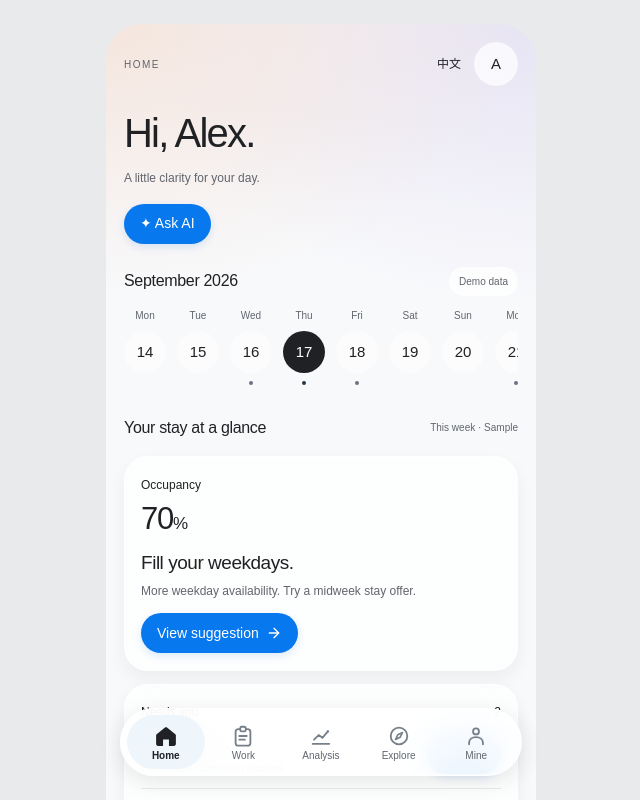
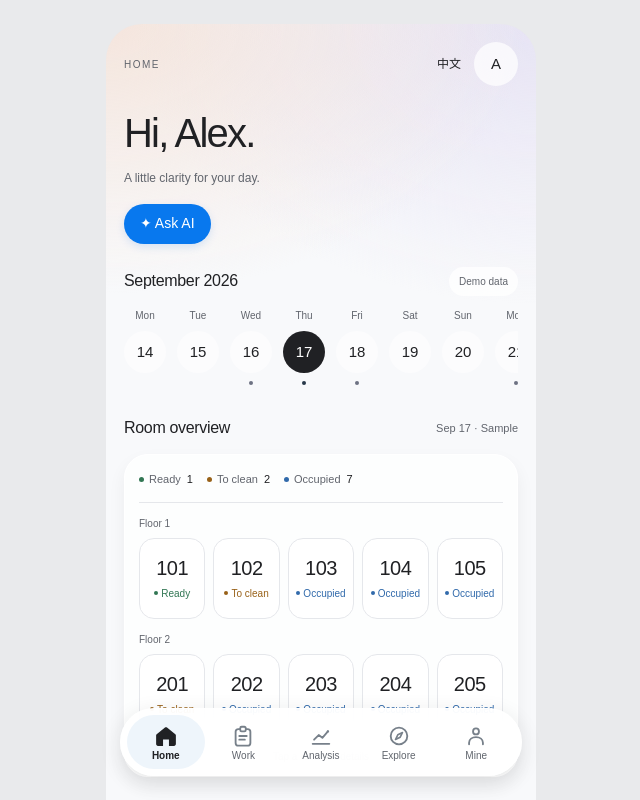
Before and after one commit to Flesymevoli/staycraft, a Next.js app in the folder frontend/: page /native-home in a window 1280 px wide. Shown: the top 800 px of the page, without its empty margins (319-959 px from the left). Built offline with nearby package versions, Linux system fonts and the light colour scheme; a web font is replaced by a local one.

Commit message:
feat: preview room status board on Home

```diff
--- a/frontend/src/components/home-client.tsx
+++ b/frontend/src/components/home-client.tsx
@@ -5,6 +5,7 @@ import Image from "next/image";
 import Link from "next/link";
 import { ArrowRight, Check, X } from "lucide-react";
 import { useDemoStorage } from "./demo-storage";
+import { RoomBoard } from "./room-board";
 import "./native-home.css";
 
 type Language = "en" | "zh";
@@ -135,6 +136,8 @@ export function HomeClient() {
           )}
         </section>
 
+        <RoomBoard zh={zh} />
+
         <section className="native-overview" aria-label={t("Your stay at a glance", "经营一览")}>
           <div className="native-section-head native-overview-head"><h2>{t("Your stay at a glance", "经营一览")}</h2><small>{t("This week · Sample", "本周 · 示例")}</small></div>
           <article className="native-card">
--- /dev/null
+++ b/frontend/src/components/room-board.css
@@ -0,0 +1,31 @@
+.room-board { margin-top: 27px; --room-ready: #317653; --room-cleaning: #986118; --room-occupied: #316aab; }
+.room-board .native-section-head { margin-bottom: 14px; }
+.room-board .native-section-head small { font-size: 11px; color: var(--muted); }
+.room-board-surface { padding: 16px 14px 12px; background: var(--card-surface); border: 1px solid white; border-radius: var(--card-radius); box-shadow: var(--card-shadow); }
+.room-board-legend { display: flex; flex-wrap: wrap; gap: 14px; padding-bottom: 15px; border-bottom: 1px solid var(--hairline); }
+.room-board-legend > span { display: inline-flex; align-items: center; gap: 5px; color: var(--muted); font-size: 11px; }
+.room-board-legend b { margin-left: 1px; color: var(--ink); font-weight: 500; font-variant-numeric: tabular-nums; }
+.room-state-ready { --room-status-color: var(--room-ready); --room-status-bg: #f0f7f2; }
+.room-state-cleaning { --room-status-color: var(--room-cleaning); --room-status-bg: #fbf5e9; }
+.room-state-occupied { --room-status-color: var(--room-occupied); --room-status-bg: #eff5fc; }
+.room-board i { flex-shrink: 0; width: 5px; height: 5px; border-radius: 50%; background: var(--room-status-color); }
+.room-floor { margin-top: 13px; }
+.room-floor-label { display: block; margin-bottom: 7px; color: var(--muted); font-size: 10px; }
+.room-grid { display: grid; grid-template-columns: repeat(5, minmax(0, 1fr)); gap: 8px; }
+.room-tile { display: flex; flex-direction: column; align-items: center; justify-content: center; gap: 9px; min-width: 0; min-height: 81px; padding: 12px 3px; border: 1px solid var(--hairline); border-radius: 15px; background: #fff; color: var(--ink); transition: border-color .16s, background .16s; }
+.room-tile.is-selected { border-color: var(--blue); background: var(--room-status-bg); }
+.room-number { font-size: 20px; line-height: 1; font-weight: 500; letter-spacing: -.025em; font-variant-numeric: tabular-nums; }
+.room-tile-status { display: inline-flex; align-items: center; justify-content: center; gap: 3px; color: var(--room-status-color); font-size: 10px; line-height: 1.3; }
+.room-tile-status i { width: 4px; height: 4px; }
+.room-detail { margin-top: 15px; padding-top: 10px; border-top: 1px solid var(--hairline); animation: native-appear .16s ease-out; }
+.room-detail-heading { display: flex; align-items: center; justify-content: space-between; }
+.room-detail-heading strong { display: flex; align-items: center; gap: 7px; font-size: 16px; font-weight: 500; }
+.room-detail-heading > button { display: grid; place-items: center; height: 44px; width: 44px; border: 0; border-radius: 50%; color: var(--muted); background: transparent; }
+.room-detail dl { display: grid; grid-template-columns: 1fr 1fr; gap: 12px; margin: 8px 0 14px; }
+.room-detail dt { margin-bottom: 5px; color: var(--muted); font-size: 11px; }
+.room-detail dd { margin: 0; font-size: 13px; }
+.room-detail p { margin: 8px 0 12px; color: var(--muted); font-size: 12px; line-height: 1.5; }
+.room-clean-button { display: inline-flex; align-items: center; justify-content: center; gap: 5px; min-height: 44px; padding: 0 14px; border: 0; border-radius: 22px; background: #eef5fb; color: #1765ae; font-size: 12px; }
+.room-detail .room-demo-feedback { color: var(--room-ready); }
+.room-board-hint { margin: 14px 0 0; text-align: center; color: var(--muted); font-size: 10px; }
+@media (max-width: 359px) { .room-grid { grid-template-columns: repeat(3, minmax(0, 1fr)); } }
--- /dev/null
+++ b/frontend/src/components/room-board.tsx
@@ -0,0 +1,58 @@
+"use client";
+
+import { useState } from "react";
+import { BedDouble, Check, ChevronDown } from "lucide-react";
+import "./room-board.css";
+
+type Status = "ready" | "cleaning" | "occupied";
+type Room = { number: string; status: Status; note: [string, string] };
+const rooms: Room[] = [
+  { number: "101", status: "ready", note: ["No arrival today", "今日无预订"] },
+  { number: "102", status: "cleaning", note: ["Arrival today · 14:00", "今日 14:00 入住"] },
+  { number: "103", status: "occupied", note: ["Check-out tomorrow", "明日退房"] },
+  { number: "104", status: "occupied", note: ["Check-out Sep 19", "9 月 19 日退房"] },
+  { number: "105", status: "occupied", note: ["Check-out tomorrow", "明日退房"] },
+  { number: "201", status: "cleaning", note: ["Checked out · 11:00", "已于 11:00 退房"] },
+  { number: "202", status: "occupied", note: ["Check-out Sep 20", "9 月 20 日退房"] },
+  { number: "203", status: "occupied", note: ["Check-out tomorrow", "明日退房"] },
+  { number: "204", status: "occupied", note: ["Check-out Sep 19", "9 月 19 日退房"] },
+  { number: "205", status: "occupied", note: ["Check-out Sep 20", "9 月 20 日退房"] },
+];
+const labels: Record<Status, [string, string]> = {
+  ready: ["Ready", "可入住"], cleaning: ["To clean", "待清洁"], occupied: ["Occupied", "已入住"],
+};
+
+export function RoomBoard({ zh }: { zh: boolean }) {
+  const [selected, setSelected] = useState<string | null>(null);
+  const [cleaned, setCleaned] = useState<string[]>([]);
+  const t = (en: string, cn: string) => zh ? cn : en;
+  const statusOf = (room: Room): Status => cleaned.includes(room.number) ? "ready" : room.status;
+  const room = rooms.find(item => item.number === selected);
+  const status = room ? statusOf(room) : null;
+  return <section className="room-board" aria-labelledby="room-board-title">
+    <div className="native-section-head"><h2 id="room-board-title">{t("Room overview", "客房概览")}</h2><small>{t("Sep 17 · Sample", "9 月 17 日 · 示例")}</small></div>
+    <div className="room-board-surface">
+      <div className="room-board-legend" aria-label={t("Room status counts", "房态数量")}>
+        {(["ready", "cleaning", "occupied"] as Status[]).map(item => <span key={item} className={`room-state-${item}`}><i aria-hidden="true"/>{labels[item][zh ? 1 : 0]}<b>{rooms.filter(r => statusOf(r) === item).length}</b></span>)}
+      </div>
+      {["1", "2"].map(floor => <div className="room-floor" key={floor}>
+        <span className="room-floor-label">{t(`Floor ${floor}`, `${floor} 楼`)}</span>
+        <div className="room-grid">{rooms.filter(r => r.number.startsWith(floor)).map(item => {
+          const state = statusOf(item);
+          return <button type="button" key={item.number} className={`room-tile room-state-${state} ${selected === item.number ? "is-selected" : ""}`} aria-label={`${t("Room", "房间")} ${item.number} · ${labels[state][zh ? 1 : 0]}`} aria-expanded={selected === item.number} aria-controls="room-detail" onClick={() => setSelected(selected === item.number ? null : item.number)}>
+            <span className="room-number">{item.number}</span>
+            <span className="room-tile-status"><i aria-hidden="true"/>{labels[state][zh ? 1 : 0]}</span>
+          </button>;
+        })}</div>
+      </div>)}
+      {room && status && <div className="room-detail" id="room-detail">
+        <div className="room-detail-heading"><strong><BedDouble size={17} aria-hidden="true"/>{t("Room", "房间")} {room.number}</strong><button type="button" onClick={() => setSelected(null)} aria-label={t("Collapse room details", "收起房间详情")}><ChevronDown size={18}/></button></div>
+        <dl><div><dt>{t("Occupancy", "入住状态")}</dt><dd>{status === "occupied" ? t("Guest in house", "住客在住") : t("Vacant", "空房")}</dd></div><div><dt>{t("Housekeeping", "清洁状态")}</dt><dd>{status === "cleaning" ? t("Cleaning needed", "待清洁") : status === "ready" ? t("Cleaned", "已清洁") : t("In-stay service", "住中服务")}</dd></div></dl>
+        <p>{room.note[zh ? 1 : 0]}</p>
+        {status === "cleaning" && <button type="button" className="room-clean-button" onClick={() => setCleaned(previous => [...previous, room.number])}><Check size={16}/>{t("Mark cleaned · Demo", "标记清洁完成 · 演示")}</button>}
+        {cleaned.includes(room.number) && <p className="room-demo-feedback" role="status">{t("Demo: cleaned and available. Refresh resets this preview.", "演示：已清洁，可安排入住。刷新后恢复示例状态。")}</p>}
+      </div>}
+      <p className="room-board-hint">{t("Tap a room for details", "点击房间查看详情")}</p>
+    </div>
+  </section>;
+}
```
Also changed, not shown: 4 other files (tests, documents, lock files or other folders).
